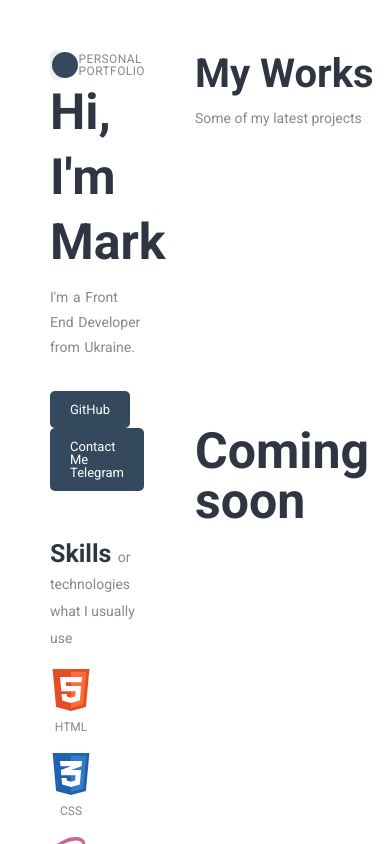
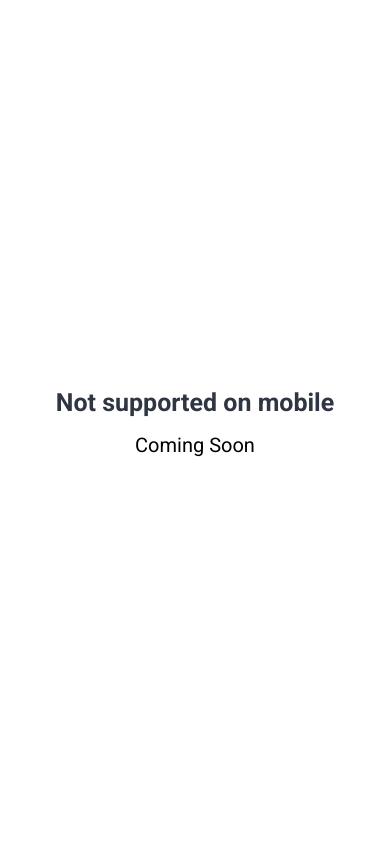
Before and after one commit to MarkElan1/portfolio, a React (Vite) app: page / in a window 390 px wide. Built offline with nearby package versions, Linux system fonts and the light colour scheme.

Commit message:
Add Not Supported for mobile breakpoint

```diff
--- a/src/app/index.scss
+++ b/src/app/index.scss
@@ -47,3 +47,33 @@
     }
   }
 }
+
+.NotSupported {
+  display: flex;
+  align-items: center;
+  justify-content: center;
+  flex-direction: column;
+  width: 100%;
+  height: 100%;
+  .title {
+    font-size: 25px;
+    color: #2f3542;
+    font-family: "Roboto", sans-serif;
+    font-weight: 700;
+  }
+  .sub-title {
+    margin-top: 20px;
+    font-size: 20px;
+    font-family: "Roboto", sans-serif;
+  }
+
+  &.dark {
+    background-color: #161b1f;
+    .title {
+      color: #fff;
+    }
+    .sub-title {
+      color: #fff;
+    }
+  }
+}
--- a/src/app/index.tsx
+++ b/src/app/index.tsx
@@ -4,6 +4,16 @@ import { useDarkTheme } from 'shared/lib/useDarkTheme';
 
 function App() {
   const darkTheme = useDarkTheme(state => state.darkTheme);
+
+  if (window.innerWidth <= 900) {
+    return (
+      <div className={`NotSupported ${darkTheme ? 'dark' : ''}`}>
+        <h1 className='title'>Not supported on mobile</h1>
+        <span className='sub-title'>Coming Soon</span>
+      </div>
+    )
+  }
+
   return (
     <div className={`App ${darkTheme ? 'dark' : ''}`}>
       <Home/>
```
